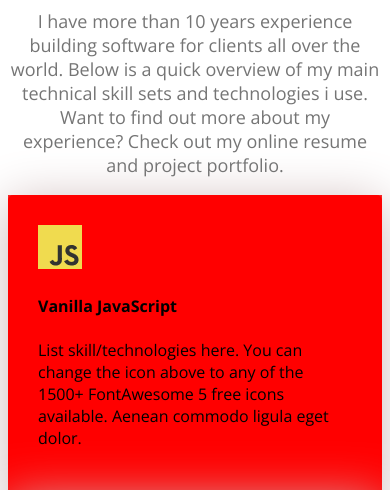
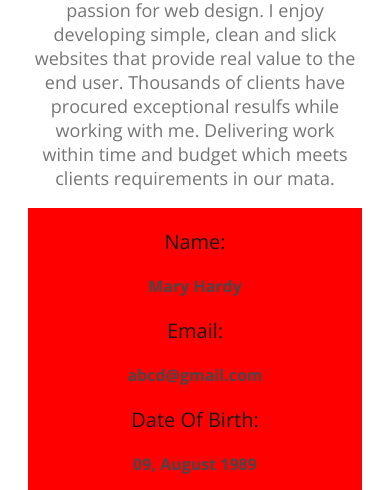
Before and after one commit to ShahJamal6160/webdeveloper-portfolio, a plain HTML site: page index.html in a window 390 px wide. Shown: the part 203-693 px from the top of the page. Drawn offline with nearby package versions, Linux system fonts and the light colour scheme.

Commit message:
make about responsive

```diff
--- a/index.html
+++ b/index.html
@@ -35,7 +35,7 @@
         </div>
     </header>
     <main >
-        <section class="about hide">
+        <section class="about">
             <h3 class="section-title secondary-bg">About Me</h3>
             <p class="section-description">I, m a designer & developer with a passion for web design. I enjoy developing simple, clean and slick websites that provide real value to the end user. Thousands of clients have procured exceptional resulfs while working with me. Delivering work within time and budget which meets clients requirements in our mata.</p>
 
@@ -60,7 +60,7 @@
             </div>
 
         </section>
-        <!-- what is do section strt -->
+        <!-- what is do section start -->
 
         <section class="skills">
             <h3 class="sectiion-line-text-center" >What I do</h3>
--- a/styles/portfolio.css
+++ b/styles/portfolio.css
@@ -265,12 +265,15 @@ footer input[type="text"], footer input[type="email"], footer textarea{
 }
 
 @media screen and (max-width:576px) {
-        .skills-container, .resume-container, footer{
+        .skills-container,
+        .resume-container,
+        footer,
+        .about-items{
             background-color:red;
             flex-direction: column;
         }
 
-        footer{
+        footer, .about{
             padding: 20px;
         }
 
```
